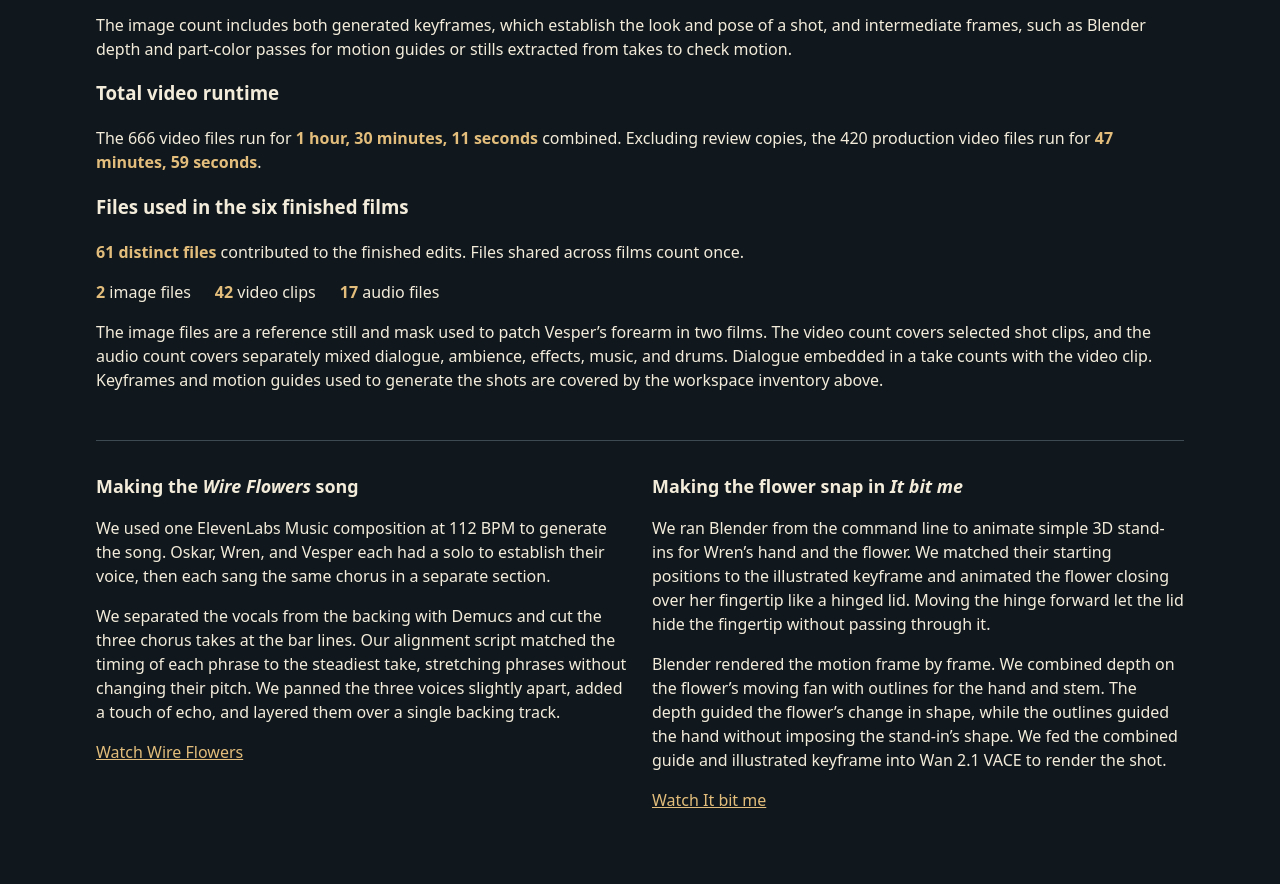
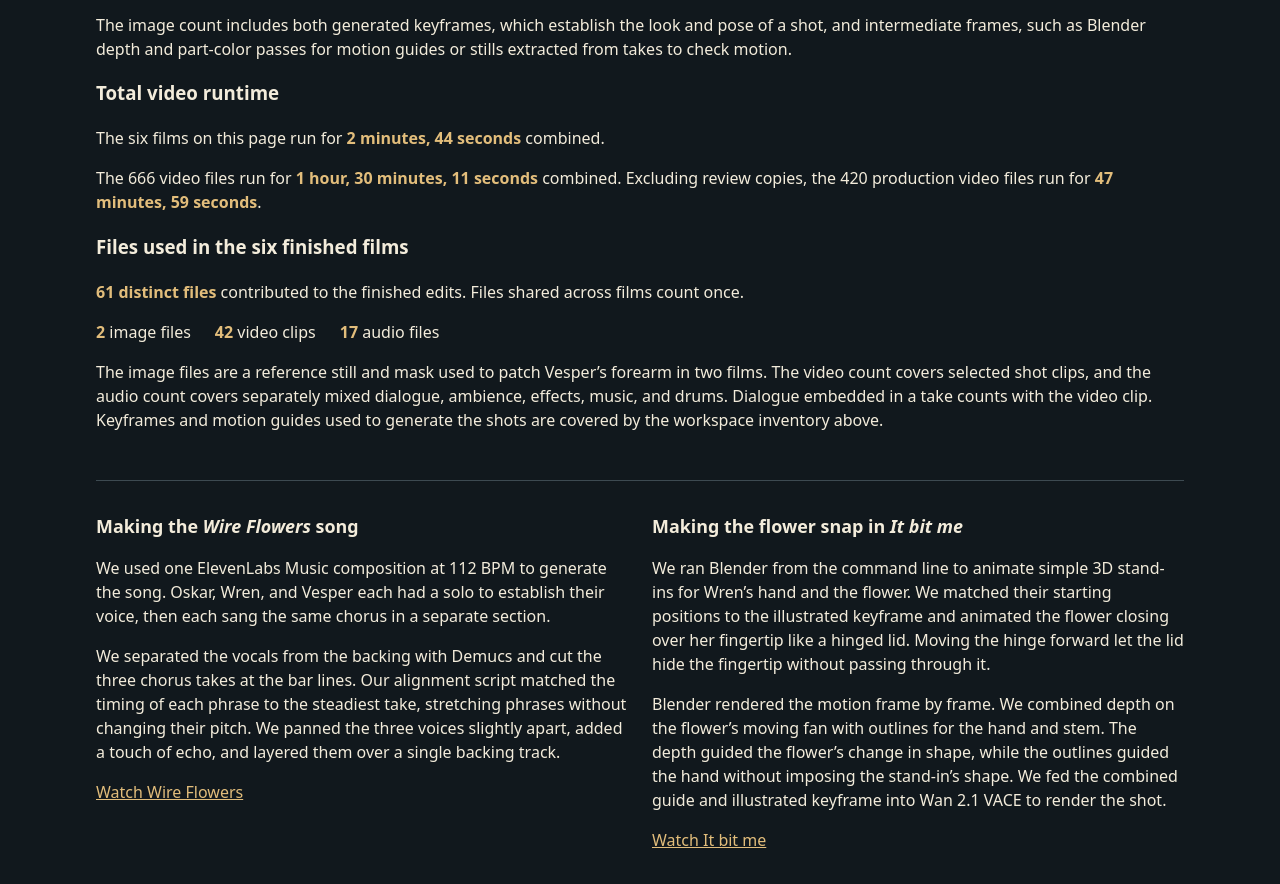
Before and after one commit to yishnish/vesper-films, a plain HTML site: page index.html in a window 1280 px wide. Shown: the part 1585-2469 px from the top of the page. Drawn offline with Linux system fonts and the light colour scheme.

Commit message:
Add the six films’ combined runtime

```diff
--- a/index.html
+++ b/index.html
@@ -67,6 +67,7 @@
       <p>The image count includes both generated keyframes, which establish the look and pose of a shot, and intermediate frames, such as Blender depth and part-color passes for motion guides or stills extracted from takes to check motion.</p>
 
       <h3>Total video runtime</h3>
+      <p>The six films on this page run for <strong>2 minutes, 44 seconds</strong> combined.</p>
       <p>The 666 video files run for <strong>1 hour, 30 minutes, 11 seconds</strong> combined. Excluding review copies, the 420 production video files run for <strong>47 minutes, 59 seconds</strong>.</p>
 
       <h3>Files used in the six finished films</h3>
```
